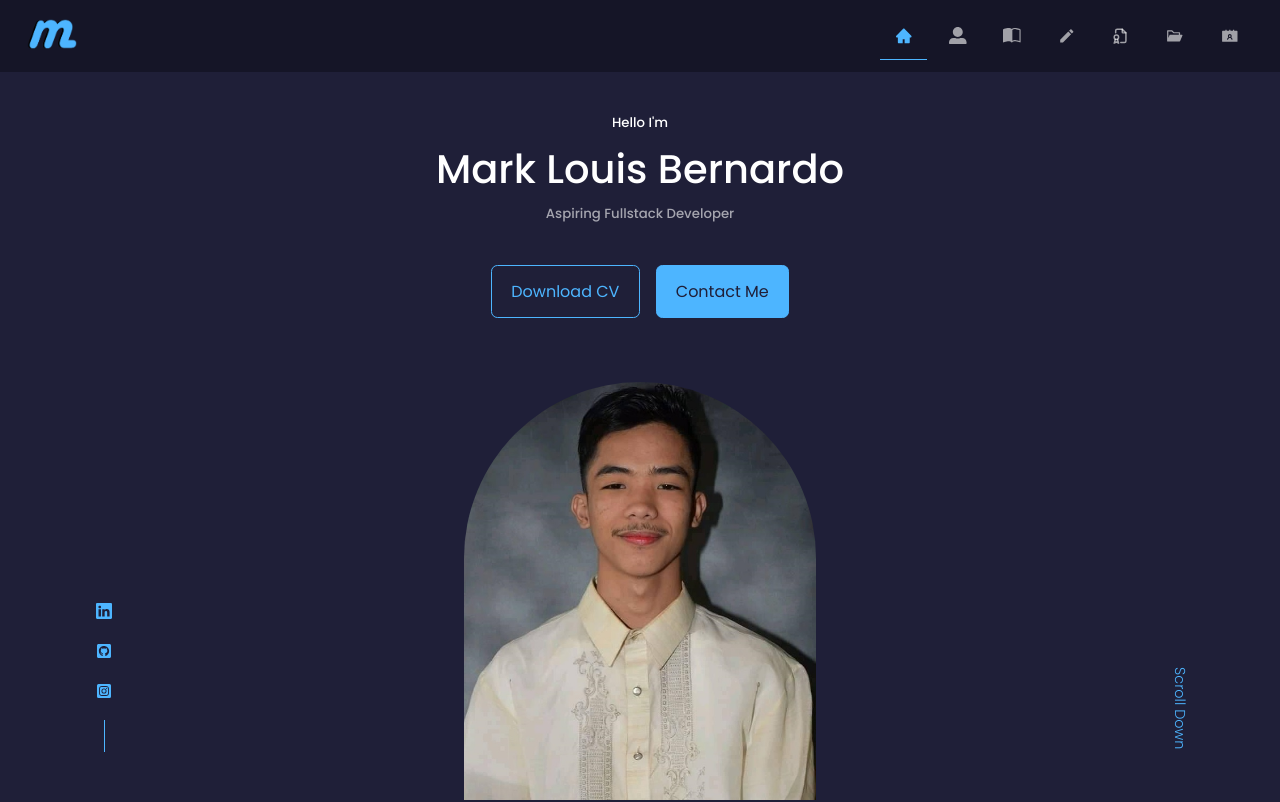
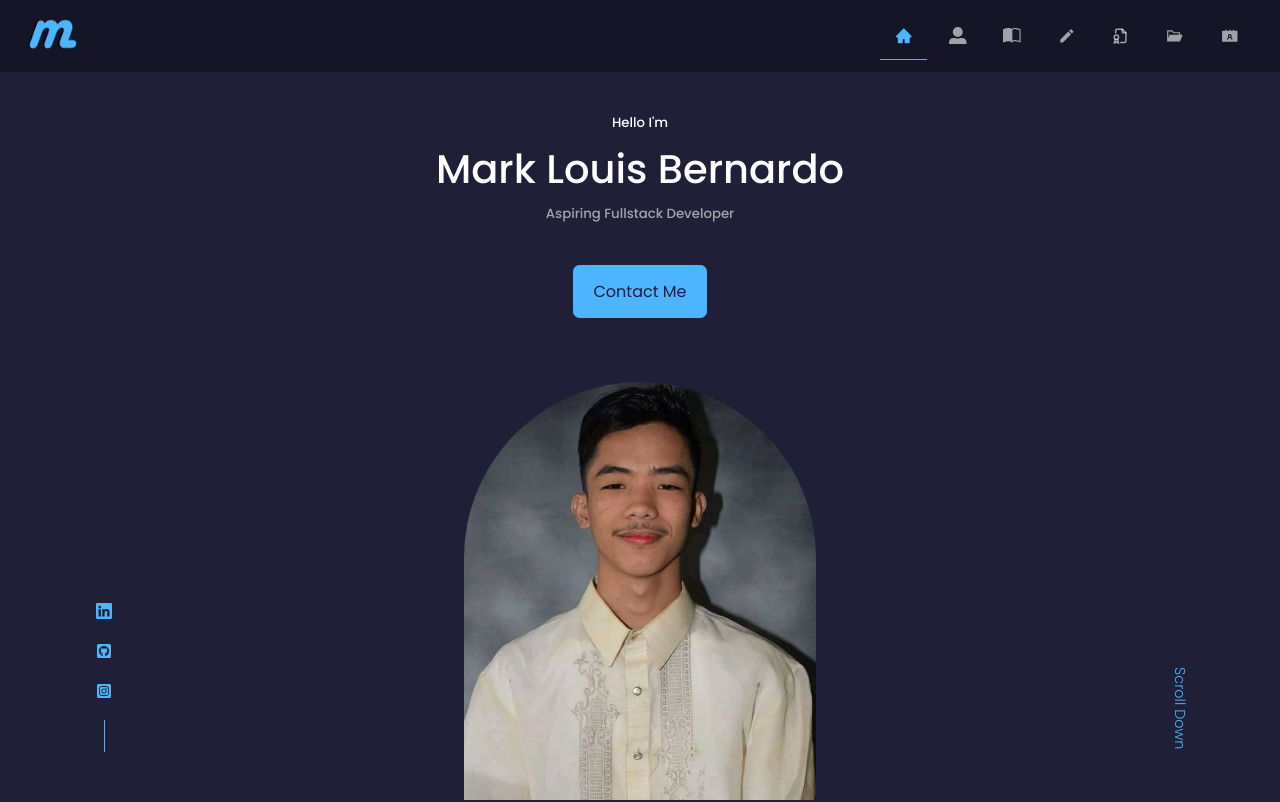
Before and after one commit to marklouisALTER/website-portfolio-react, a React (Create React App) app: page / in a window 1280 px wide. Shown: the top 802 px of the page. Built offline with nearby package versions, Linux system fonts and the light colour scheme.

Commit message:
Small Changes in download CV

```diff
--- a/src/components/header/CTA.jsx
+++ b/src/components/header/CTA.jsx
@@ -1,9 +1,9 @@
 import React from 'react'
-import CV from '../../assets/cv.pdf'
+// import CV from '../../assets/cv.pdf'
 const CTA = () => {
   return (
     <div className="cta">
-        <a href={CV} download className='btn'>Download CV</a>
+        {/* <a href= download className='btn'>Download CV</a> */}
         <a href="#contact" className='btn btn-primary'>Contact Me</a>
     </div>
   )
```
Also changed, not shown: 1 other file (tests, documents, lock files or other folders).
